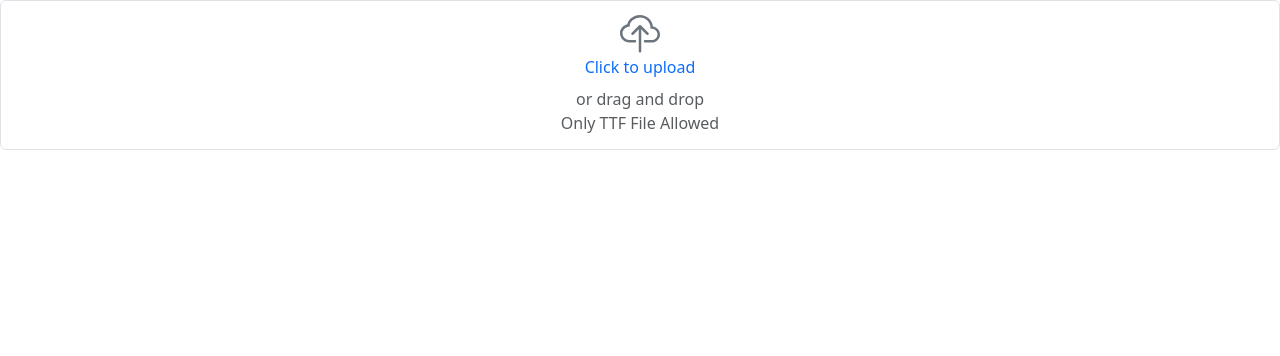
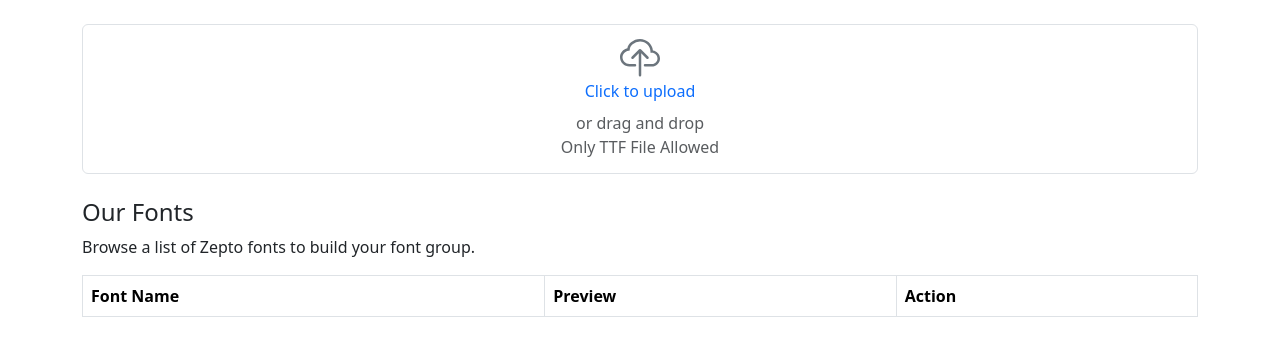
Before and after one commit to Abir-Al-Arafat/zepto-apps-t1, a React (Vite) app in the folder font/: page / in a window 1280 px wide. Shown: the top 356 px of the page. Built offline with nearby package versions, Linux system fonts and the light colour scheme.

Commit message:
update: component for showing uploaded fonts

```diff
--- a/font/src/components/UploadFont.tsx
+++ b/font/src/components/UploadFont.tsx
@@ -2,22 +2,20 @@ import { useState } from "react";
 import { Form } from "react-bootstrap";
 
 import { CloudUpload } from "react-bootstrap-icons";
-
+import FontList from "./FontList";
 const UploadFont = () => {
-  const [file, setFile] = useState<File | null>(null);
+  const [fonts, setFonts] = useState<{ name: string; url: string }[]>([]);
   const [error, setError] = useState("");
-
-  console.log("file", file);
 
   const handleFileChange = (event: React.ChangeEvent<HTMLInputElement>) => {
     const uploadedFile = event.target.files?.[0];
     console.log("uploadedFile", uploadedFile);
 
     if (uploadedFile && uploadedFile.name.toLowerCase().endsWith(".ttf")) {
-      setFile(uploadedFile);
+      const url = URL.createObjectURL(uploadedFile);
+      setFonts((prevFonts) => [...prevFonts, { name: uploadedFile.name, url }]);
       setError("");
     } else {
-      setFile(null);
       setError("Only TTF files are allowed.");
     }
   };
@@ -25,16 +23,21 @@ const UploadFont = () => {
   const handleDrop = (event: React.DragEvent<HTMLDivElement>) => {
     event.preventDefault();
     const droppedFile = event.dataTransfer.files[0];
-    if (droppedFile && droppedFile.name.endsWith(".ttf")) {
-      setFile(droppedFile);
+    if (droppedFile && droppedFile.name.toLowerCase().endsWith(".ttf")) {
+      const url = URL.createObjectURL(droppedFile);
+      setFonts((prevFonts) => [...prevFonts, { name: droppedFile.name, url }]);
       setError("");
     } else {
-      setFile(null);
       setError("Only TTF files are allowed.");
     }
   };
 
+  const handleDelete = (fontName: string) => {
+    setFonts((prevFonts) => prevFonts.filter((font) => font.name !== fontName));
+  };
+
   return (
+    <div className="container mt-4">
       <div
         className="d-flex flex-column align-items-center justify-content-center border rounded p-5"
         style={{ width: "100%", height: "150px", borderStyle: "dashed" }}
@@ -45,7 +48,10 @@ const UploadFont = () => {
           <CloudUpload size={40} className="text-secondary" />
         </span>
 
-      <Form.Label htmlFor="file-upload" className="text-primary cursor-pointer">
+        <Form.Label
+          htmlFor="file-upload"
+          className="text-primary cursor-pointer"
+        >
           Click to upload
         </Form.Label>
         <span className="text-muted">or drag and drop</span>
@@ -57,10 +63,10 @@ const UploadFont = () => {
           onChange={handleFileChange}
           style={{ display: "none" }}
         />
-      <CloudUpload />
-      {file && <p className="text-success mt-2">Uploaded: {file.name}</p>}
+
         {error && <p className="text-danger mt-2">{error}</p>}
-      <i className="bi bi-cloud-upload"></i>
+      </div>
+      <FontList fonts={fonts} onDelete={handleDelete} />
     </div>
   );
 };
```
Lines whose indentation alone changed are shown as unchanged.
